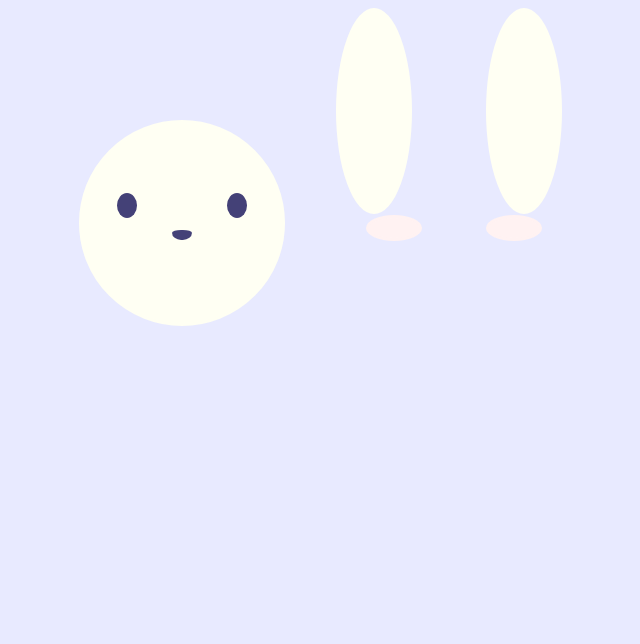
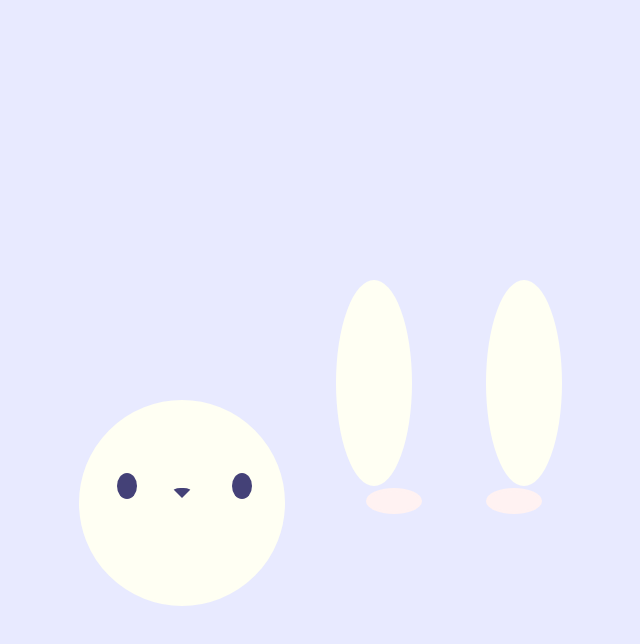
Before and after one commit to snoftie/bun, a plain HTML site: page index.html in a window 1280 px wide. Shown: the whole page, without its empty margins (458-1098 px from the left). Drawn offline with Linux system fonts and the light colour scheme.

Commit message:
centered

```diff
--- a/index.html
+++ b/index.html
@@ -15,11 +15,13 @@
 
   .nose {
     position: absolute;
-    top: 230px;
-    height: 10px;
-    width: 20px;
-    background-color: var(--bunny-color1);
-    border-radius: 50% 50% 50% 50% / 30% 30% 80% 80%;
+    width: 0;
+    height: 0;
+    top: 61%;
+    border-left: 10px solid transparent;
+    border-right: 10px solid transparent;
+    border-top: 10px solid var(--bunny-color1);
+    border-radius: 50% 50% 50% 50% / 50% 50% 70% 70%;
 
   }
 
@@ -33,6 +35,7 @@
     top: 215px;
     border: 3px solid var(--blush-color);
     border-radius: 50%;
+    top: 61%;
     background-color: var(--blush-color);
 
   }
@@ -42,7 +45,7 @@
     width: 50px;
     height: 20px;
     right: 400px;
-    top: 215px;
+    top: 61%;
     border: 3px solid var(--blush-color);
     border-radius: 50%;
     background-color: var(--blush-color);
@@ -54,6 +57,7 @@
     width: 70px;
     height: 200px;
     right: 260px;
+    top: 35%;
     border: 3px solid var(--border-color);
     border-radius: 50%;
     background-color: var(--bunny-color2);
@@ -64,6 +68,7 @@
     width: 70px;
     height: 200px;
     right: 410px;
+    top: 35%;
     border: 3px solid var(--border-color);
     border-radius: 50%;
     background-color: var(--bunny-color2);
@@ -73,10 +78,11 @@
     position: absolute;
     width: 200px;
     height: 200px;
-    top: 120px;
+    top: 50%;
     border: 3px solid var(--border-color);
     border-radius: 50%;
     background-color: var(--bunny-color2);
+
   }
 
   .bunny::before {
@@ -86,7 +92,7 @@
     left: 35px;
     z-index: 2;
     width: 20px;
-    height: 25px;
+    height: 26px;
     border-radius: 50%;
     background-color: var(--bunny-color1);
   }
@@ -95,12 +101,13 @@
     content: "";
     position: absolute;
     top: 70px;
-    left: 145px;
+    left: 150px;
     z-index: 1;
     width: 20px;
-    height: 25px;
+    height: 26px;
     border-radius: 50%;
     background-color: var(--bunny-color1);
+
   }
 </style>
 
```
